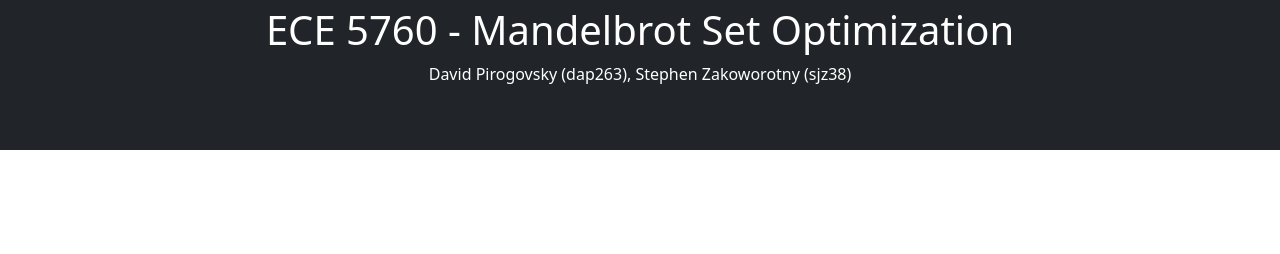
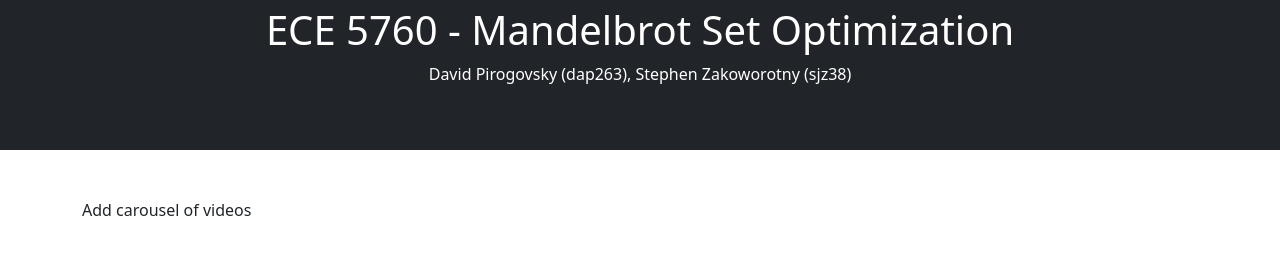
Before and after one commit to sjz38/ECE5760Website, a plain HTML site: page index.html in a window 1280 px wide. Shown: the part 74-328 px from the top of the page. Drawn offline with nearby package versions, Linux system fonts and the light colour scheme.

Commit message:
add todo

```diff
--- a/index.html
+++ b/index.html
@@ -49,5 +49,8 @@
       <h1>ECE 5760 - Mandelbrot Set Optimization</h1>
       <p>David Pirogovsky (dap263), Stephen Zakoworotny (sjz38)</p>
     </div>
+    <div class="container mt-5">
+      <p>Add carousel of videos</p>
+    </div>
 </body>
 </html>
```
